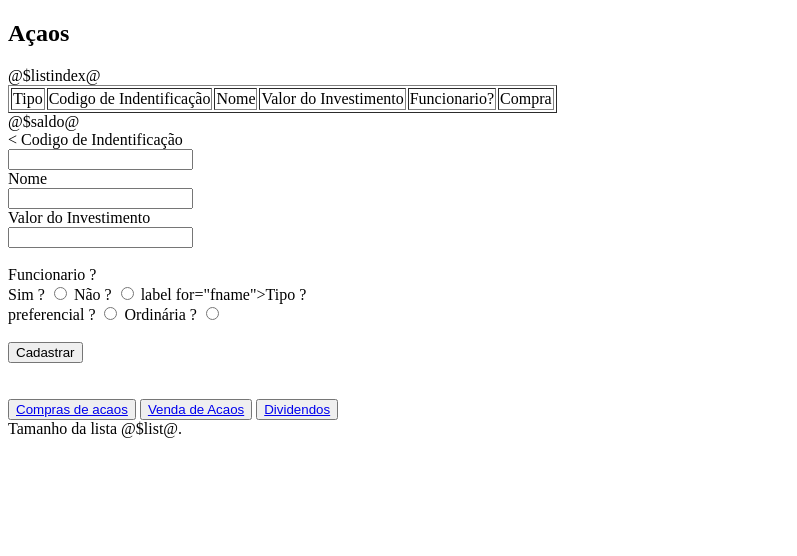
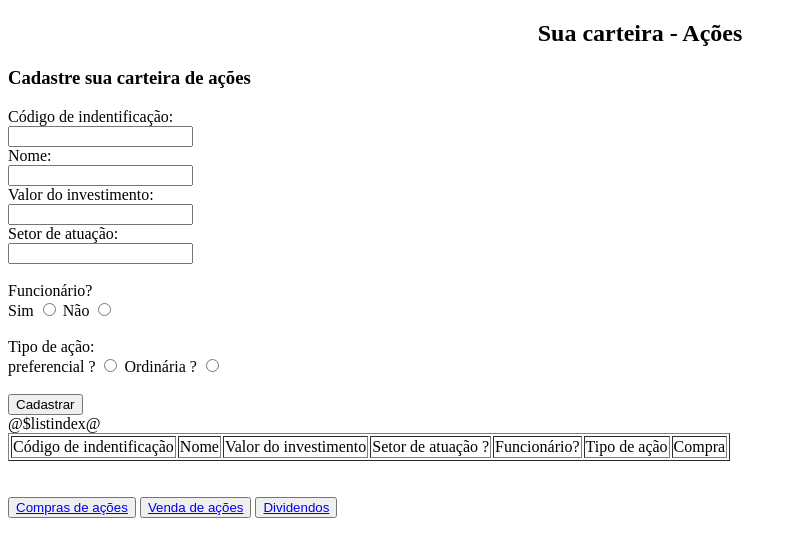
Before and after one commit to Daniel-Pocai/trabralho-prog, a website: page views/html/index.html in a window 1280 px wide. Shown: the whole page, without its empty margins (0-797 px from the left). Drawn offline with Linux system fonts and the light colour scheme.

Commit message:
só index

```diff
--- a/views/html/index.html
+++ b/views/html/index.html
@@ -2,37 +2,35 @@
 <html>
 <body>
 
-<h2>Açaos</h2>
+<center><h2><meta charset="utf-8">Sua carteira - Ações</h2></center>
 
+<h3><meta charset="utf-8">Cadastre sua carteira de ações</h3>
 
-<table border="1" >
-  <tr>
-    <td>Tipo</td>
-    <td>Codigo de Indentificação</td>
-      <td>Nome</td>
-      <td>Valor do Investimento</td>
-      <td>Funcionario?</td>
-      <td>Compra</td>
-  </tr>
-  @$listindex@
-</table>
-@$saldo@
 <form action="/salva" method="POST">
-  <
-  <label for="fname">Codigo de Indentificação</label><br>
+
+    <label for="fname"><meta charset="utf-8">Código de indentificação:</label><br>
     <input type="text" id="cod" name="cod" value=""><br>
-  <label for="fname">Nome</label><br>
+
+    <label for="fname">Nome:</label><br>
     <input type="text" id="fname" name="fname" value=""><br>
-  <label for="lname">Valor do Investimento</label><br>
-  <input type="text" id="valor" name="valor" value=""><br><br>
-  <label for="lname">Funcionario ?</label><br>
-  <label class="form-check-label"> Sim ?</label>
+
+    <label for="lname">Valor do investimento:</label><br>
+    <input type="text" id="valor" name="valor" value=""><br>
+
+    <label for="fname">Setor de atuação:</label><br>
+    <input type="text" id="atuacao" name="atuacao" value=""><br><br>
+
+    <label for="lname"><meta charset="utf-8">Funcionário?</label><br>
+    <label class="form-check-label"> Sim</label>
     <input type="radio" class="form-check-input" id="sim"name="sim">
-    <label class="form-check-label"> Não ?</label>
-    <input type="radio" class="form-check-input" id="nao"name="nao">
-    label for="fname">Tipo ?</label><br>
+    <label class="form-check-label"> Não</label>
+    <input type="radio" class="form-check-input" id="nao"name="nao"><br><br>
+
+    <label for="fname">Tipo de ação:</label><br>
+
     <label class="form-check-label"> preferencial ?</label>
     <input type="radio" class="form-check-input" id="preferencial"name="preferencial">
+
     <label class="form-check-label"> Ordinária ?</label>
     <input type="radio" class="form-check-input" id="Ordinária"name="Ordinária">
     <br><br>
@@ -41,19 +39,33 @@
   <input type="submit" value="Cadastrar">
   </form>
 
+<table border="1" >
+  <tr>
+    <td><meta charset="utf-8">Código de indentificação</td>
+      <td>Nome</td>
+      <td>Valor do investimento</td>
+      <td>Setor de atuação ?</td>
+      <td><meta charset="utf-8">Funcionário?</td>
+      <td><meta charset="utf-8">Tipo de ação </td>
+      <td>Compra</td>
+  </tr>
+  @$listindex@
+</table>
+
 <br><br>
   <button>
-    <a href="/compra">Compras de acaos</a>
+    <a href="/compra"><meta charset="utf-8">Compras de ações</a>
   </button>
   <button>
-    <a href="/vender">Venda de Acaos</a>
+    <a href="/vender"><meta charset="utf-8">Venda de ações</a>
   </button>
   <button>
     <a href="/dividendos">Dividendos</a>
   </button>
 
 <div>
-  Tamanho da lista @$list@.
+
+   <!--Tamanho da lista @$list@.-->
   <script>
    // while( list.push(data) < 0)
     while('@$list@' < 0)
```
Lines whose indentation alone changed are shown as unchanged.
